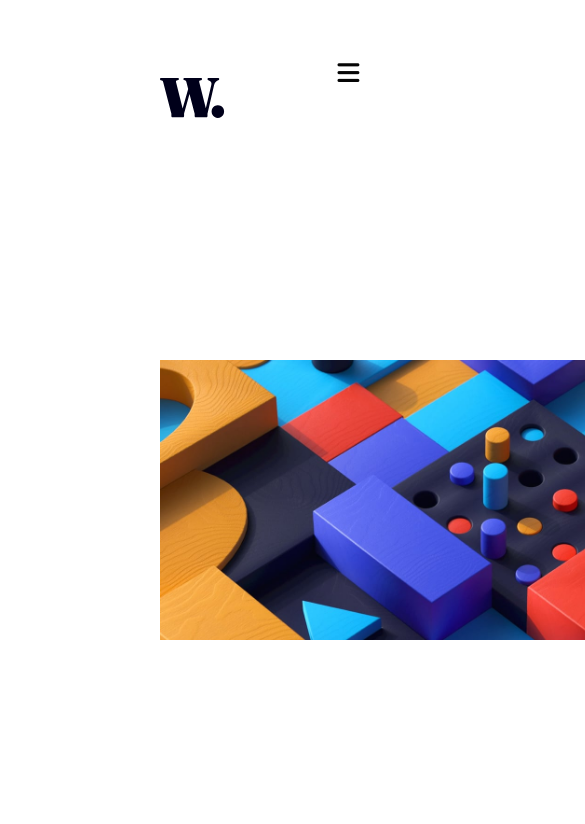
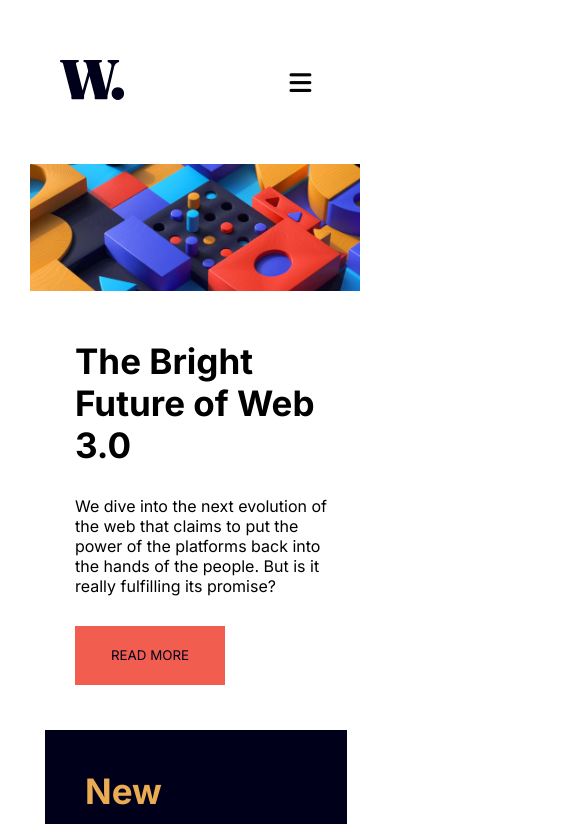
Before and after one commit to bervely-27/bevwork, a plain HTML site: page homepage/index.html in a window 390 px wide. Shown: the top 824 px of the page, 585 px wide, since content can reach past the window. Drawn offline with Linux system fonts and the light colour scheme.

Commit message:
fix homepage responsivity

```diff
--- a/homepage/responsive.css
+++ b/homepage/responsive.css
@@ -3,7 +3,7 @@
         display:flex;
 
       flex-direction: column;
-      /* margin: 0 100px;*/
+       margin: 0 0;
 
 
 
@@ -11,52 +11,72 @@
     .last-section{
         display: flex;
        flex-direction: column;
-       /* margin: 0 100px;*/
+        margin: 0 0;
 
     }
     *{
         font-family: 'Inter';
-        width: 100%;
 
-      /* margin: 15px;*/
 
+   }
+   body{
+    width: 100%;
    }
    .hamburger {
     display: block;
     /*padding: 0 3rem;*/
     color: rgb(5, 5, 5);
-    margin-right:50px ;
+
 
 }
+.nav-bar{
+  display: flex;
+  justify-content:none ;
+  align-items: center;
+  margin: 0 0;
+  flex-basis: none;
+  }
 .cross-icon {
   display: none;
   visibility: hidden;
 
 
 }
+
 a{
   text-decoration: none;
   color: hsl(236, 13%, 42%);
   font-size: 50px;
 
 }
+button{
+  width: 50%;
+}
 
 .second-part{
   background-color: hsl(240, 100%, 5%);
   padding: 25px;
- margin-top:30px;
-  width: 700px;
-  height: 70vh;
+ margin-top:0;
+  width: 70%;
+  height: 80vh;
  /* font-size: 40px;*/
 }
 .second-part p{
+  font-size: 15px;
+  margin: 0;
+}
+.text-button{
+  margin: 0;
+}
+.second-part h4{
   font-size: 25px;
 }
 
     .hero img{
-        width: 680px;
-        height: 600px;
-        object-fit: contain;
+        width:100%;
+        height: 15vh;
+        object-fit: cover;
+        margin-left: -15px;
 
     }
     .text-hero{
--- a/homepage/stlyle.css
+++ b/homepage/stlyle.css
@@ -107,7 +107,7 @@ color: hsl(36, 100%, 99%);
     background-color: hsl(5, 85%, 63%);
     color:hsl(240, 100%, 5%) ;
     border: 1px solid hsl(5, 85%, 63%);
-    ;
+
     width: 25%;
     height: 7vh;
     }
```
